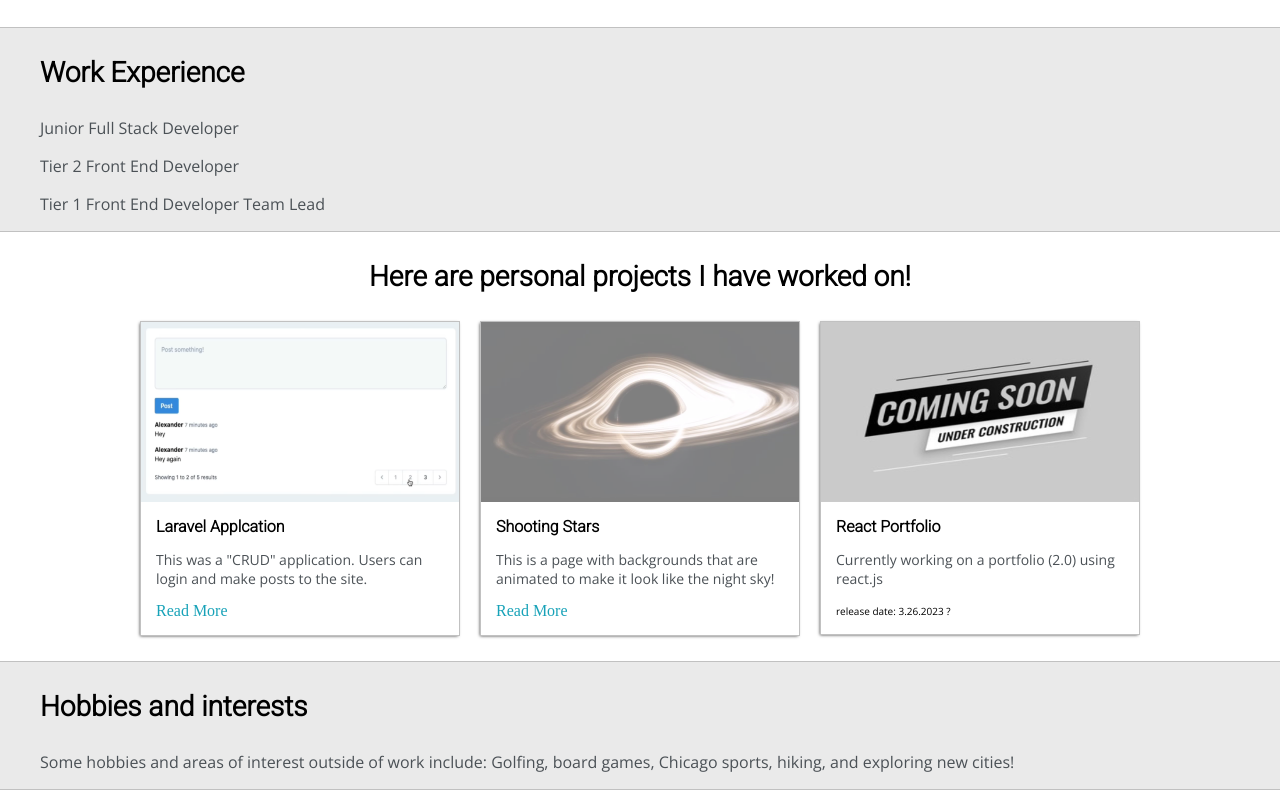
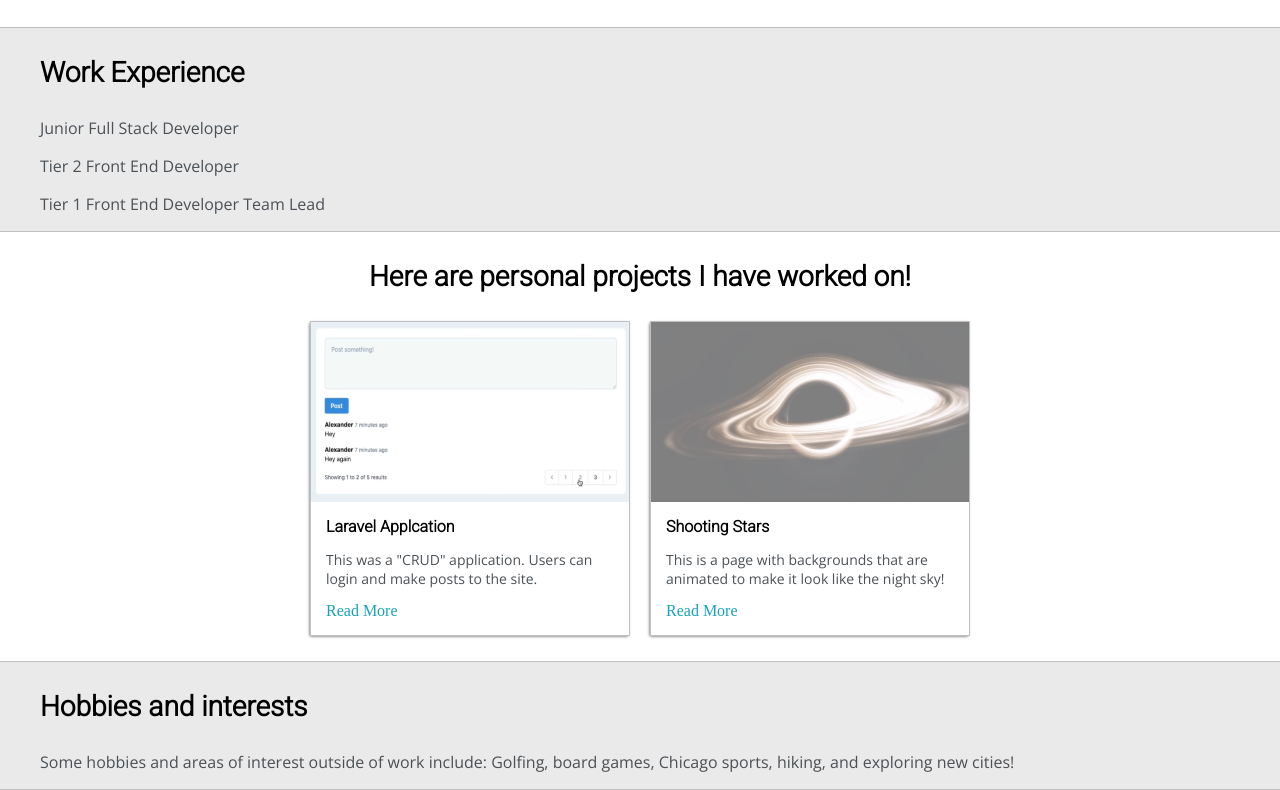
Before and after one commit to JAllara3/myPortfolio, a website: page portfolio/index.html in a window 1280 px wide. Shown: the part 1214-2004 px from the top of the page. Drawn offline with nearby package versions, Linux system fonts and the light colour scheme.

Commit message:
updated resume

```diff
--- a/portfolio/index.html
+++ b/portfolio/index.html
@@ -155,16 +155,16 @@
                     </div>
                 </div>
 
-                <div>
+                <!-- <div>
                     <div class="post">
                         <img class="thumbnail" src="images/coming-soon.png">
                         <div class="post-preview">
                             <h6 class="post-title">React Portfolio</h6>
                             <p class="post-intro">Currently working on a portfolio (2.0) using react.js</p>
-                            <p class="post-subtext"><small>release date: 3.26.2023 ?</small></p>
+                            <p class="post-subtext"><small>release date: 3.26.2024</small></p>
                         </div>
                     </div>
-                </div>
+                </div> -->
 
             </div>
         </div>
```
